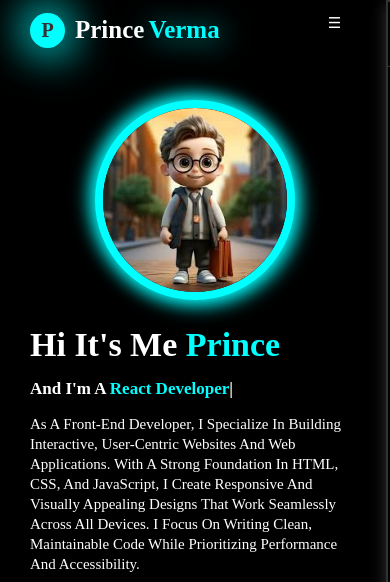
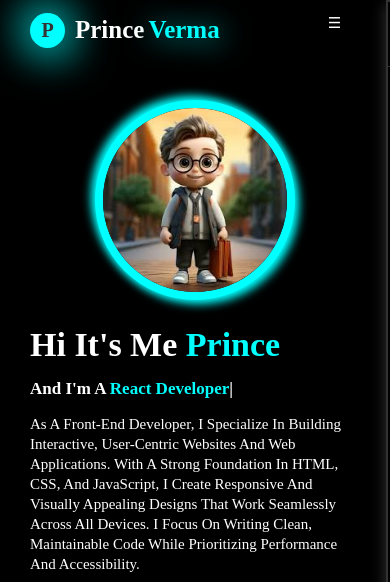
Before and after one commit to prince-repository/Portfolio, a plain HTML site: page index.html in a window 390 px wide. Shown: the top 582 px of the page. Drawn offline with nearby package versions, Linux system fonts and the light colour scheme.

Commit message:
Update max-media480px.css

```diff
--- a/max-media480px.css
+++ b/max-media480px.css
@@ -118,8 +118,11 @@ gap: 1rem;
   height: 200px;
   width: 200px;
   border-radius: 50%;
-  box-shadow: 4px 4px 20px aqua, -4px -4px 20px aqua;
+  box-shadow: 4px 4px 10px aqua, -4px -4px 10px aqua;
 }
+    .image img:hover{
+     box-shadow: 4px 4px 15px aqua, -4px -4px 15px aqua;
+  }
 .home-left{
   padding: 10px;
 }
```
